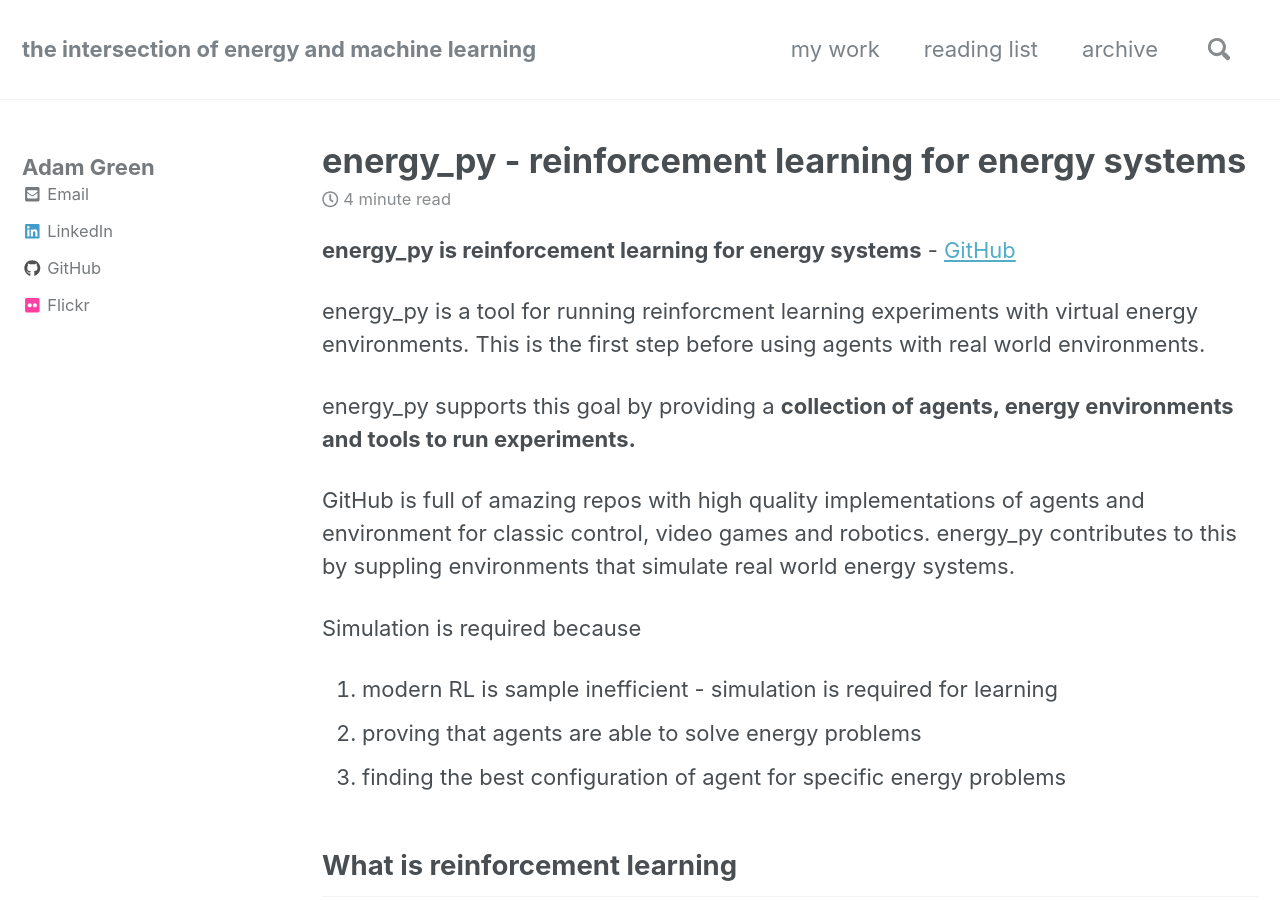
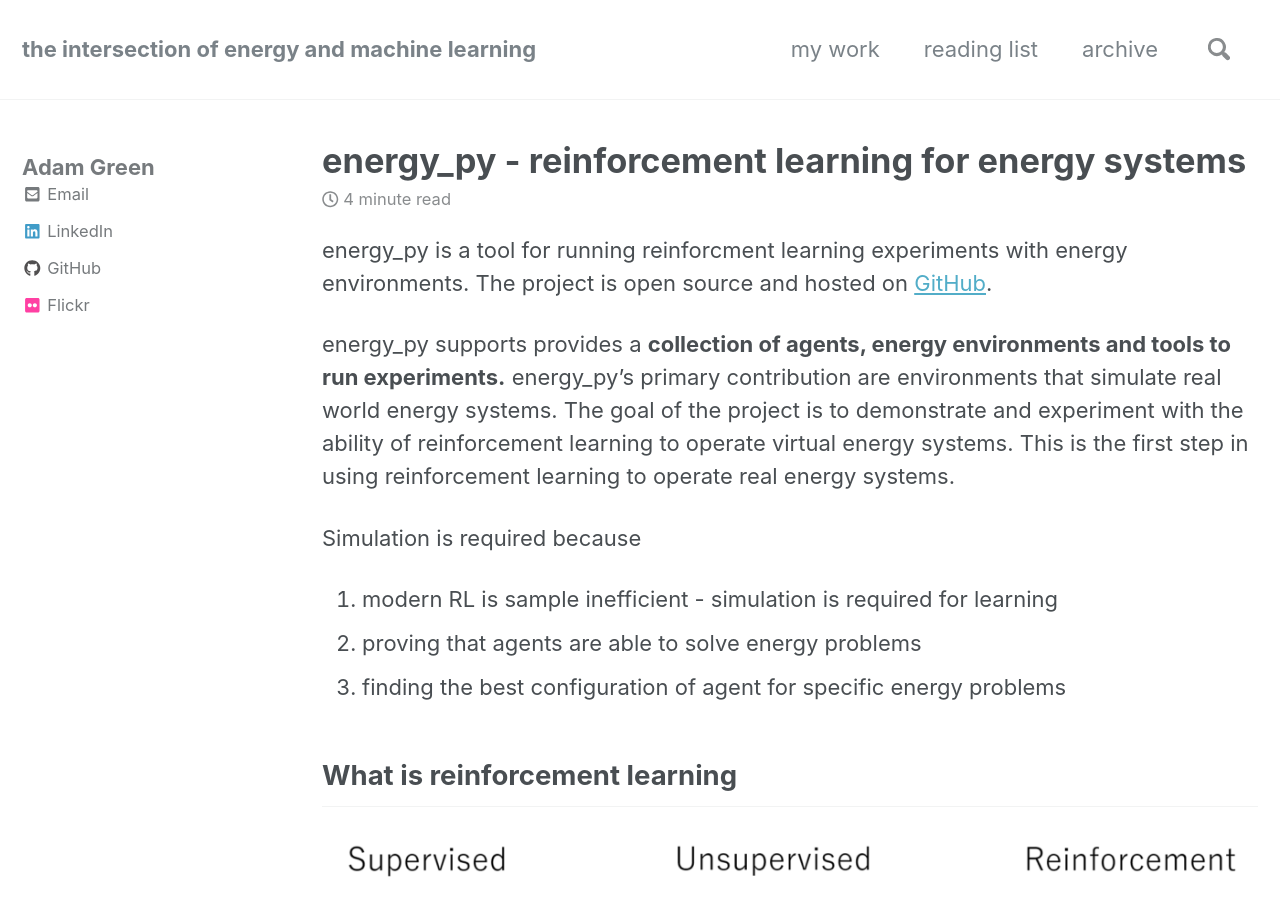
Before and after one commit to ADGEfficiency/adgefficiency.github.io, a Jekyll site: the page built from _posts/2017-04-03-energy_py-reinforcement-learning-for-energy-systems.md, in a window 1280 px wide and 900 px high. Built offline with Jekyll 4.4.1, drawn with Linux system fonts in a browser that asks for light colours; nearby versions of some CDN libraries.

Commit message:
drafting

```diff
--- a/_posts/2017-04-03-energy_py-reinforcement-learning-for-energy-systems.md
+++ b/_posts/2017-04-03-energy_py-reinforcement-learning-for-energy-systems.md
@@ -9,13 +9,9 @@ excerpt: An introduction to the open source energy focused reinforcement learnin
 
 ---
 
-**energy_py is reinforcement learning for energy systems** - [GitHub](https://github.com/ADGEfficiency/energy_py)
+energy_py is a tool for running reinforcment learning experiments with energy environments.  The project is open source and hosted on [GitHub](https://github.com/ADGEfficiency/energy_py).
 
-energy_py is a tool for running reinforcment learning experiments with virtual energy environments.  This is the first step before using agents with real world environments.
-
-energy_py supports this goal by providing a **collection of agents, energy environments and tools to run experiments.**
-
-GitHub is full of amazing repos with high quality implementations of agents and environment for classic control, video games and robotics.  energy_py contributes to this by suppling environments that simulate real world energy systems.
+energy_py supports provides a **collection of agents, energy environments and tools to run experiments.**  energy_py's primary contribution are environments that simulate real world energy systems.  The goal of the project is to demonstrate and experiment with the ability of reinforcement learning to operate virtual energy systems.  This is the first step in using reinforcement learning to operate real energy systems.
 
 Simulation is required because
 
```
